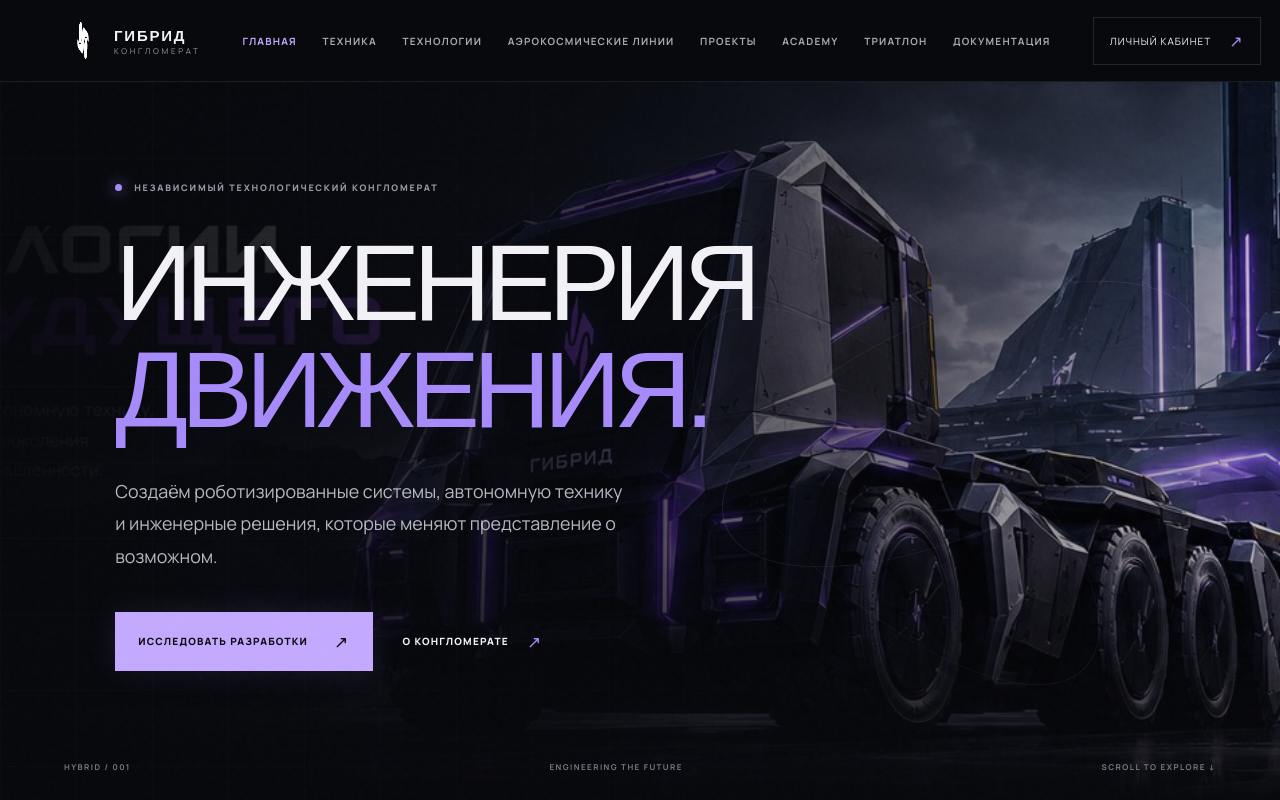
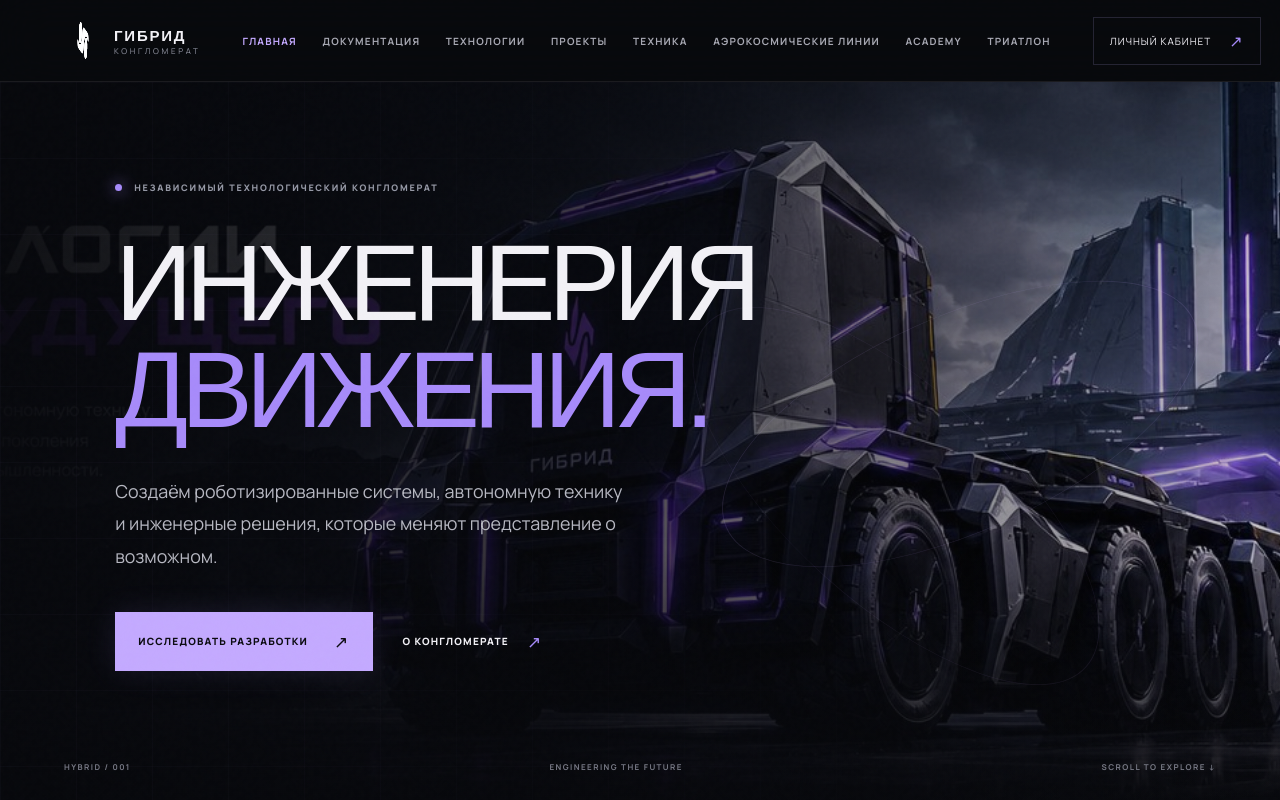
Before and after one commit to hybryd-conglomerate/ecosystem, a React (Vite) app: page / in a window 1280 px wide. Shown: the top 800 px of the page. Built offline with nearby package versions, Linux system fonts and the light colour scheme; a web font is replaced by a local one.

Commit message:
Update data.js

```diff
--- a/src/data.js
+++ b/src/data.js
@@ -1,12 +1,15 @@
 export const nav = [
   ['/', 'Главная'],
+   ['/docs', 'Документация'],
+    ['/technologies', 'Технологии'],
+  ['/projects', 'Проекты'],
   ['/tech', 'Техника'],
-  ['/technologies', 'Технологии'],
+
    ['/aerospace', 'Аэрокосмические линии'],
-  ['/projects', 'Проекты'],
+
   ['/academy', 'Academy'],
   ['/triathlon', 'Триатлон'],
-  ['/docs', 'Документация'],
+
 
 ];
 
```
